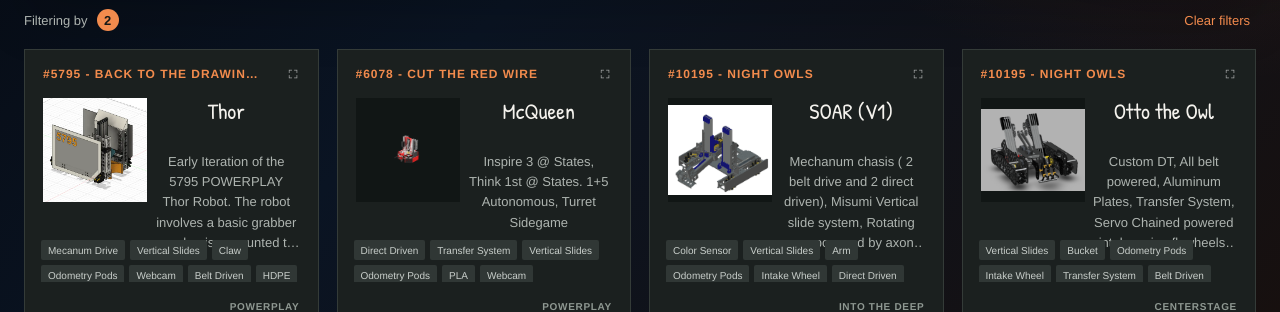
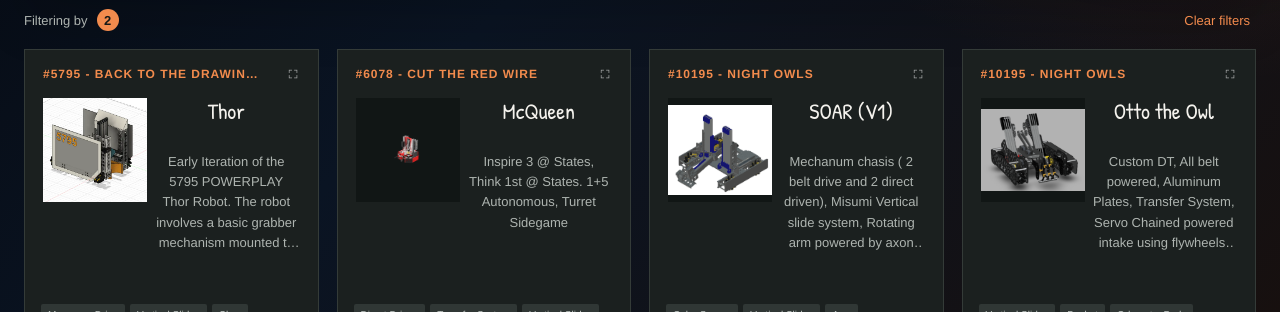
Before and after one commit to FTC-10195/MechNest, a React (Create React App) app: page / in a window 1280 px wide. Shown: the part 488-800 px from the top of the page. Built offline with nearby package versions, Linux system fonts and the light colour scheme; no server answers; the database is empty.

Commit message:
run again

```diff
--- a/src/Card.css
+++ b/src/Card.css
@@ -7,7 +7,7 @@
 
 .card {
   position: relative;
-  min-height: 282px;
+  min-height: 350px;
   overflow: hidden;
   border: 1px solid #343b38;
   background: #1b201f;
@@ -88,10 +88,10 @@
   position: absolute;
   top: 50px;
   right: 16px;
-  bottom: 76px;
+  bottom: 96px;
   min-width: 0;
   width: calc(100% - 142px);
-  max-height: calc(100% - 126px);
+  max-height: calc(100% - 146px);
   padding: 0 4px;
   overflow: hidden;
   overflow-wrap: anywhere;
@@ -168,7 +168,7 @@
 .tag-container-large {
   position: absolute;
   right: 16px;
-  bottom: 48px;
+  bottom: 52px;
   left: 16px;
   display: flex;
   flex-wrap: wrap;
@@ -242,6 +242,6 @@
   }
 
   .card {
-    min-height: 270px;
+    min-height: 330px;
   }
 }
```
